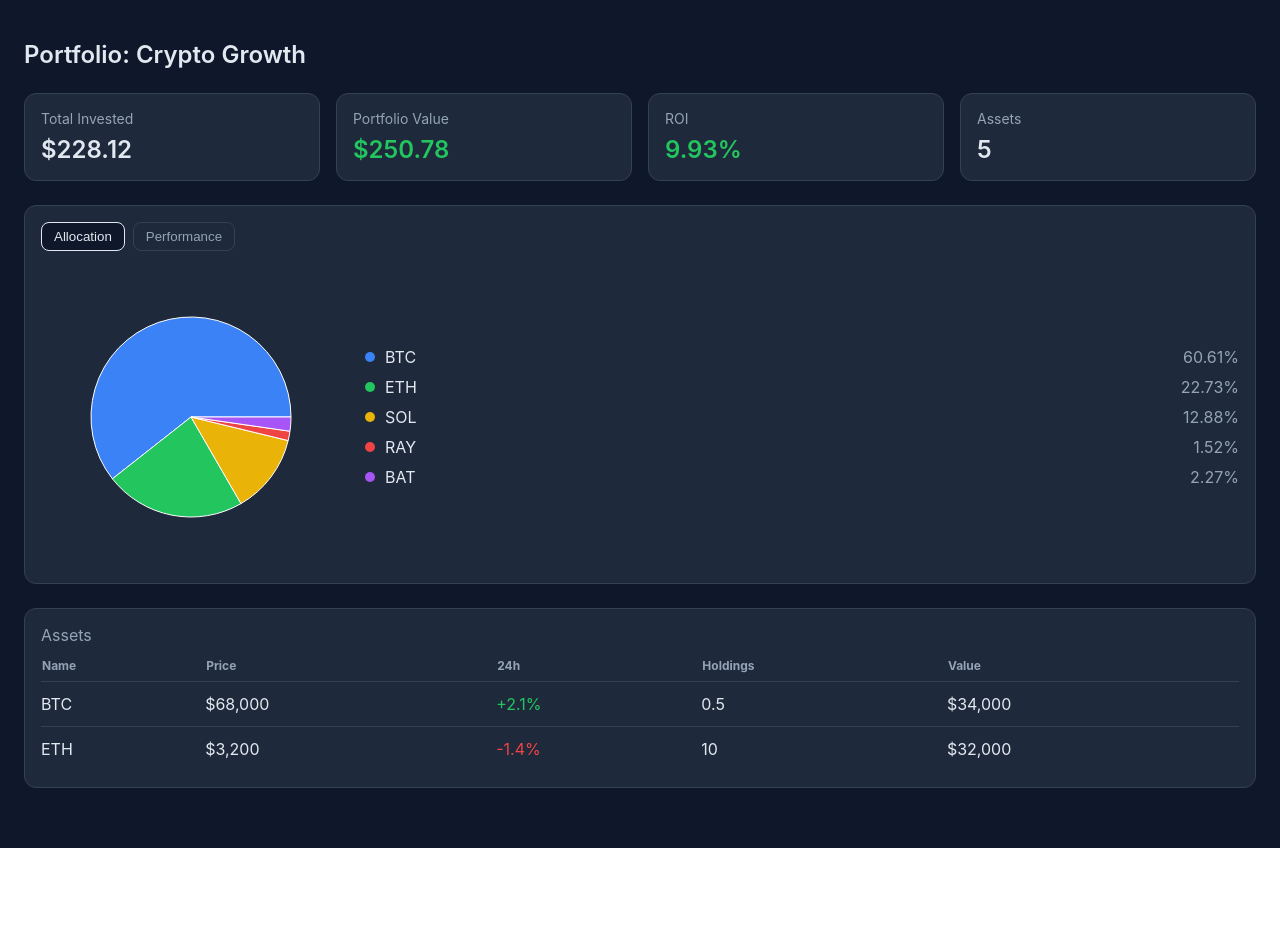
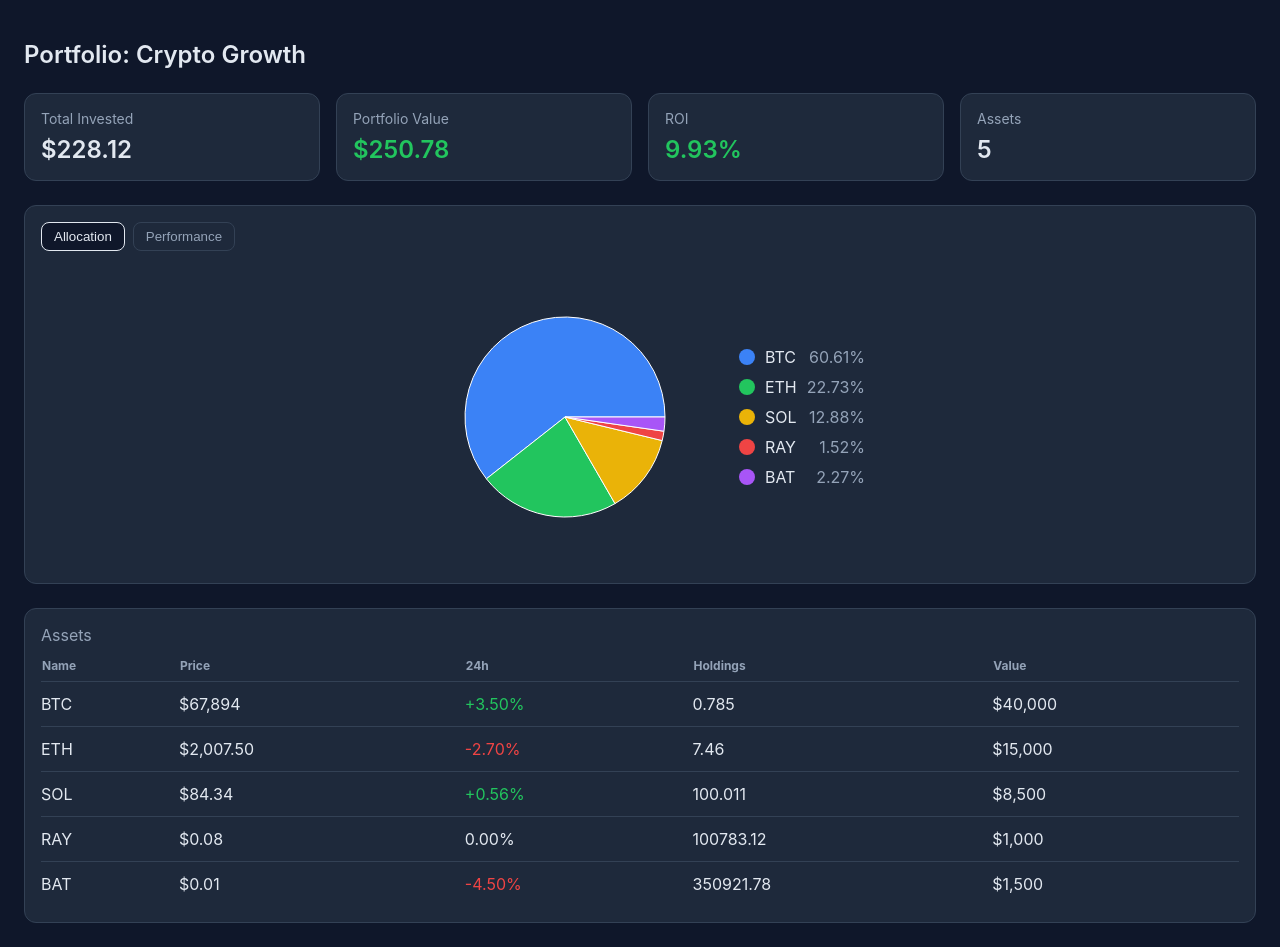
Before and after one commit to marzavin/dca-flow, a React (Vite) app in the folder frontend/: page / in a window 1280 px wide. Before the commit the page ends 848 px from the top, so only its background shows below. Built offline with nearby package versions, Linux system fonts and the light colour scheme.

Commit message:
Separate component for assets table

```diff
--- a/frontend/src/App.less
+++ b/frontend/src/App.less
@@ -95,13 +95,13 @@ body {
       display: flex;
       gap: 24px;
       align-items: center;
+      justify-content: center;
 
       .pie-chart {
         flex: 0 0 300px;
       }
 
       .pie-legend {
-        flex: 1;
         display: flex;
         flex-direction: column;
         gap: 10px;
@@ -112,8 +112,8 @@ body {
           gap: 10px;
 
           .legend-color {
-            width: 10px;
-            height: 10px;
+            width: 16px;
+            height: 16px;
             border-radius: 50%;
           }
 
--- a/frontend/src/App.tsx
+++ b/frontend/src/App.tsx
@@ -1,4 +1,5 @@
 import "./App.less";
+import AssetsTable from "./components/AssetsTable";
 import ChartTabs from "./components/ChartTabs";
 import MetricCard from "./components/MetricCard";
 import data from "./data.json";
@@ -10,65 +11,21 @@ function App() {
         <header className="header">
           <h1>Portfolio: {data.portfolioName}</h1>
         </header>
-
         <section className="metrics">
-          <MetricCard
-            title="Total Invested"
-            value={data.totalInvested}
-            type="money"
-          />
-          <MetricCard
-            title="Portfolio Value"
-            value={data.portfolioValue}
-            type="money"
-            level={data.totalInvested}
-          />
+          <MetricCard title="Total Invested" value={data.totalInvested} type="money" />
+          <MetricCard title="Portfolio Value" value={data.portfolioValue} type="money" level={data.totalInvested} />
           <MetricCard
             title="ROI"
-            value={
-              ((data.portfolioValue - data.totalInvested) /
-                data.totalInvested) *
-              100
-            }
+            value={((data.portfolioValue - data.totalInvested) / data.totalInvested) * 100}
             type="percent"
             level={0}
           />
           <MetricCard title="Assets" value={data.assets.length} type="text" />
         </section>
-
         <ChartTabs />
-
         <section className="table-block">
           <div className="block-header">Assets</div>
-
-          <table>
-            <thead>
-              <tr>
-                <th>Name</th>
-                <th>Price</th>
-                <th>24h</th>
-                <th>Holdings</th>
-                <th>Value</th>
-              </tr>
-            </thead>
-            <tbody>
-              <tr>
-                <td>BTC</td>
-                <td>$68,000</td>
-                <td className="positive">+2.1%</td>
-                <td>0.5</td>
-                <td>$34,000</td>
-              </tr>
-
-              <tr>
-                <td>ETH</td>
-                <td>$3,200</td>
-                <td className="negative">-1.4%</td>
-                <td>10</td>
-                <td>$32,000</td>
-              </tr>
-            </tbody>
-          </table>
+          <AssetsTable data={data.assets} />
         </section>
       </div>
     </>
--- a/frontend/src/components/AllocationChart.tsx
+++ b/frontend/src/components/AllocationChart.tsx
@@ -14,7 +14,7 @@ function AllocationChart({ data }: Props) {
   return (
     <div className="chart-container pie-wrapper">
       <div className="pie-chart">
-        <ResponsiveContainer width="100%" height={260}>
+        <ResponsiveContainer width="100%" height={300}>
           <PieChart>
             <Pie data={data} dataKey="value" nameKey="key" outerRadius={100} isAnimationActive={false}>
               {data.map((_, index) => (
--- /dev/null
+++ b/frontend/src/components/AssetsTable.tsx
@@ -0,0 +1,56 @@
+import AssetModel from "../types/AssetModel";
+
+interface Props {
+  data: AssetModel[];
+}
+
+function AssetsTable({ data }: Props) {
+  const formatUSD = (amount: number): string => {
+    const integerPart = Math.floor(amount);
+    const decimalPart = Math.round((amount - integerPart) * 100);
+    const withCommas = integerPart.toString().replace(/\B(?=(\d{3})+(?!\d))/g, ",");
+
+    if (decimalPart === 0) {
+      return `$${withCommas}`;
+    }
+
+    const decimalStr = decimalPart < 10 ? `0${decimalPart}` : `${decimalPart}`;
+
+    return `$${withCommas}.${decimalStr}`;
+  };
+
+  return (
+    <>
+      <table>
+        <thead>
+          <tr>
+            <th>Name</th>
+            <th>Price</th>
+            <th>24h</th>
+            <th>Holdings</th>
+            <th>Value</th>
+          </tr>
+        </thead>
+        <tbody>
+          {data.map((item) => {
+            return (
+              <tr key={item.key}>
+                <td>{item.key}</td>
+                <td>{formatUSD(item.averagePrice)}</td>
+                {item.dailyPerformance > 0 && (
+                  <td className="positive">+{(item.dailyPerformance * 100).toFixed(2)}%</td>
+                )}
+                {item.dailyPerformance < 0 && <td className="negative">{(item.dailyPerformance * 100).toFixed(2)}%</td>}
+                {item.dailyPerformance === 0 && <td>0.00%</td>}
+                <td>{item.holdings}</td>
+                <td>{formatUSD(item.value)}</td>
+              </tr>
+            );
+          })}
+        </tbody>
+      </table>
+    </>
+  );
+}
+
+export default AssetsTable;
--- a/frontend/src/data.json
+++ b/frontend/src/data.json
@@ -3,11 +3,11 @@
   "totalInvested": 228.12,
   "portfolioValue": 250.78,
   "assets": [
-    { "key": "BTC", "value": 40000 },
-    { "key": "ETH", "value": 15000 },
-    { "key": "SOL", "value": 8500 },
-    { "key": "RAY", "value": 1000 },
-    { "key": "BAT", "value": 1500 }
+    { "key": "BTC", "value": 40000, "averagePrice": 67894, "dailyPerformance": 0.035, "holdings": 0.785 },
+    { "key": "ETH", "value": 15000, "averagePrice": 2007.5, "dailyPerformance": -0.027, "holdings": 7.46 },
+    { "key": "SOL", "value": 8500, "averagePrice": 84.342, "dailyPerformance": 0.00557, "holdings": 100.011 },
+    { "key": "RAY", "value": 1000, "averagePrice": 0.08, "dailyPerformance": 0, "holdings": 100783.12 },
+    { "key": "BAT", "value": 1500, "averagePrice": 0.0063, "dailyPerformance": -0.045, "holdings": 350921.78 }
   ],
   "performance": [
     { "key": "Mon", "value": 90000 },
--- /dev/null
+++ b/frontend/src/types/AssetModel.ts
@@ -0,0 +1,9 @@
+import KeyValueModel from "./KeyValueModel";
+
+interface AssetModel extends KeyValueModel<string, number> {
+  averagePrice: number;
+  dailyPerformance: number;
+  holdings: number;
+}
+
+export default AssetModel;
```
Also changed, not shown: frontend/src/components/PerformanceChart.tsx (+1 -9 lines).
